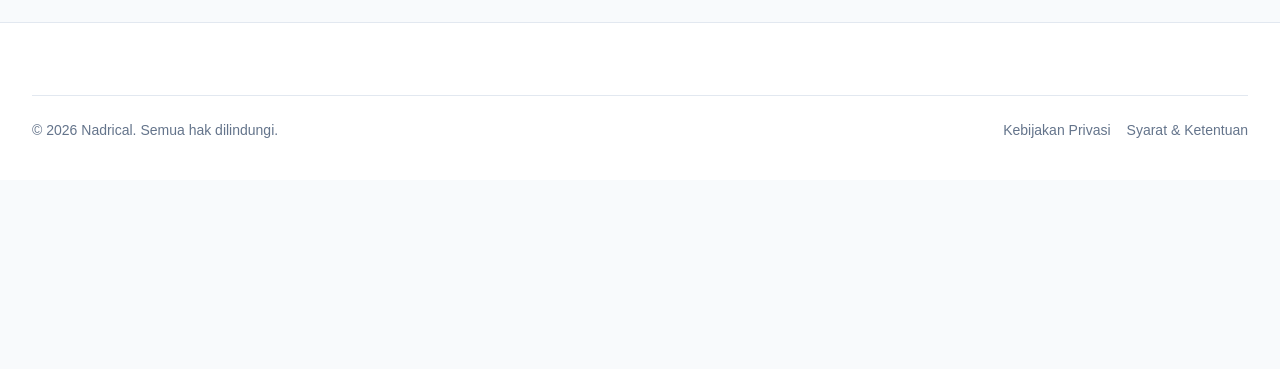
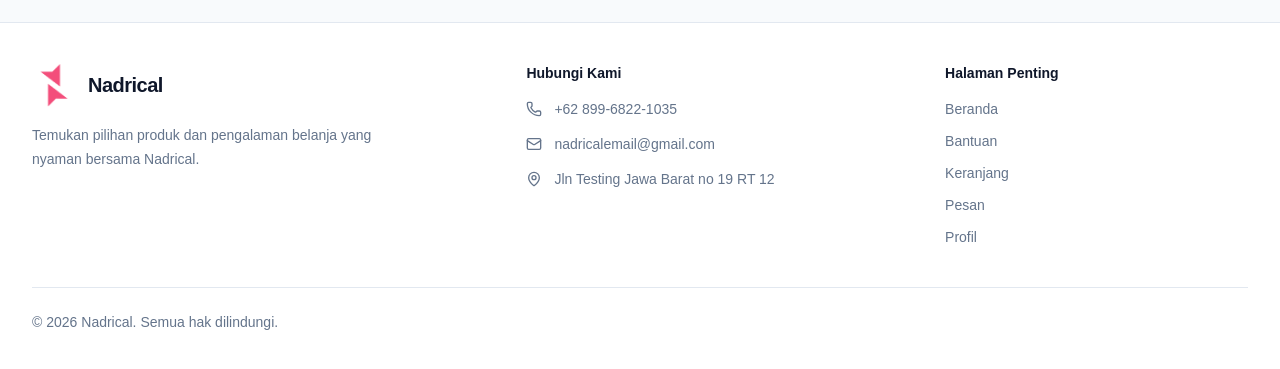
Before and after one commit to sukmaputu/template_marketplace, a React (Vite) app: page / in a window 1280 px wide. Shown: the part 1823-2192 px from the top of the page. Before the commit the page ends 2003 px from the top, so only its background shows below. Built offline with nearby package versions, Linux system fonts and the light colour scheme; no server answers; a web font is replaced by a local one.

Commit message:
Feat: Update footer

```diff
--- a/src/components/MarketplaceFooter.tsx
+++ b/src/components/MarketplaceFooter.tsx
@@ -1,19 +1,101 @@
+import { Mail, MapPin, Phone } from "lucide-react";
+import { Link } from "react-router-dom";
+
+const contactDetails = {
+  phone: "+62 899-6822-1035",
+  phoneLink: "+6289968221035",
+  email: "nadricalemail@gmail.com",
+  address: "Jln Testing Jawa Barat no 19 RT 12",
+};
+
+const importantPages = [
+  { label: "Beranda", to: "/" },
+  { label: "Bantuan", to: "/help" },
+  { label: "Keranjang", to: "/cart" },
+  { label: "Pesan", to: "/message" },
+  { label: "Profil", to: "/profile" },
+];
+
 export function MarketplaceFooter() {
   const year = new Date().getFullYear();
 
   return (
     <footer className="border-t border-[color:var(--color-border)] bg-[color:var(--color-surface)]">
       <div className="mx-auto max-w-7xl px-4 py-10 sm:px-6 lg:px-8">
-        <div className="mt-8 flex flex-col items-center justify-between gap-3 border-t border-[color:var(--color-border)] pt-6 text-sm text-[color:var(--color-text-secondary)] sm:flex-row">
+        <div className="grid gap-10 sm:grid-cols-2 lg:grid-cols-[1.2fr_1fr_0.8fr]">
+          <div>
+            <Link to="/" className="mb-4 inline-flex items-center gap-3">
+              <img
+                src="/logo/logo_nadrical.png"
+                alt=""
+                className="h-11 w-11 object-contain"
+              />
+              <span className="text-xl font-bold tracking-tight text-[color:var(--color-text)]">
+                Nadrical
+              </span>
+            </Link>
+            <p className="max-w-sm text-sm leading-6 text-[color:var(--color-text-secondary)]">
+              Temukan pilihan produk dan pengalaman belanja yang nyaman bersama
+              Nadrical.
+            </p>
+          </div>
+
+          <div>
+            <h2 className="mb-4 text-sm font-semibold text-[color:var(--color-text)]">
+              Hubungi Kami
+            </h2>
+            <address className="not-italic">
+              <ul className="space-y-3 text-sm text-[color:var(--color-text-secondary)]">
+                <li>
+                  <a
+                    href={`tel:${contactDetails.phoneLink}`}
+                    className="inline-flex items-center gap-3 transition-colors hover:text-[color:var(--color-primary)]">
+                    <Phone
+                      aria-hidden="true"
+                      className="h-4 w-4 shrink-0"
+                    />
+                    <span>{contactDetails.phone}</span>
+                  </a>
+                </li>
+                <li>
+                  <a
+                    href={`mailto:${contactDetails.email}`}
+                    className="inline-flex items-center gap-3 transition-colors hover:text-[color:var(--color-primary)]">
+                    <Mail aria-hidden="true" className="h-4 w-4 shrink-0" />
+                    <span>{contactDetails.email}</span>
+                  </a>
+                </li>
+                <li className="flex items-start gap-3">
+                  <MapPin
+                    aria-hidden="true"
+                    className="mt-0.5 h-4 w-4 shrink-0"
+                  />
+                  <span>{contactDetails.address}</span>
+                </li>
+              </ul>
+            </address>
+          </div>
+
+          <nav aria-label="Halaman penting">
+            <h2 className="mb-4 text-sm font-semibold text-[color:var(--color-text)]">
+              Halaman Penting
+            </h2>
+            <ul className="space-y-3 text-sm text-[color:var(--color-text-secondary)]">
+              {importantPages.map((page) => (
+                <li key={page.label}>
+                  <Link
+                    to={page.to}
+                    className="transition-colors hover:text-[color:var(--color-primary)]">
+                    {page.label}
+                  </Link>
+                </li>
+              ))}
+            </ul>
+          </nav>
+        </div>
+
+        <div className="mt-10 border-t border-[color:var(--color-border)] pt-6 text-sm text-[color:var(--color-text-secondary)]">
           <span>© {year} Nadrical. Semua hak dilindungi.</span>
-          <div className="flex items-center gap-4">
-            <a href="#" className="hover:text-[color:var(--color-primary)]">
-              Kebijakan Privasi
-            </a>
-            <a href="#" className="hover:text-[color:var(--color-primary)]">
-              Syarat & Ketentuan
-            </a>
-          </div>
         </div>
       </div>
     </footer>
--- a/src/components/navbar/MarketplaceHeader.tsx
+++ b/src/components/navbar/MarketplaceHeader.tsx
@@ -338,12 +338,15 @@ export function MarketplaceHeader() {
   return (
     <header className="sticky top-0 z-40 border-b border-border bg-surface/95 backdrop-blur supports-[backdrop-filter]:bg-surface/80">
       <div className="mx-auto flex max-w-7xl items-center gap-4 px-4 py-3 sm:px-6 lg:px-8">
-        <Link to="/" className="shrink-0">
+        <Link to="/" className="flex shrink-0 items-center gap-2">
           <img
             src="/logo/logo_nadrical.png"
             alt="Logo"
             className="h-10 w-auto object-contain"
           />
+          <span className="text-lg font-bold tracking-tight text-text">
+            Nadrical
+          </span>
         </Link>
 
         {/* Wrapper luar: hanya untuk deteksi klik-di-luar, BUKAN pembungkus dropdown */}
--- a/src/pages/MessagePage.tsx
+++ b/src/pages/MessagePage.tsx
@@ -1,4 +1,4 @@
-import { useEffect, useRef, useState, useMemo } from "react";
+import { useEffect, useLayoutEffect, useRef, useState, useMemo } from "react";
 import { Link } from "react-router-dom";
 import { ArrowLeft, CheckCheck, Send, User } from "lucide-react";
 import { MarketplaceHeader } from "@/components/navbar/MarketplaceHeader";
@@ -57,7 +57,6 @@ export default function MessagePage() {
   const [messages, setMessages] = useState<ChatMessage[]>([]);
   const [conversation, setConversation] = useState<ChatConversation | null>(null);
   const conversationRef = useRef<ChatConversation | null>(null);
-  conversationRef.current = conversation;
 
   const [draft, setDraft] = useState("");
 
@@ -88,12 +87,30 @@ export default function MessagePage() {
     };
   }, [isAuthenticated, user]);
 
+  useLayoutEffect(() => {
+    conversationRef.current = conversation;
+  }, [conversation]);
+
   // Load conversation
   useEffect(() => {
-    const conv = chatService.ensureConversation(identity);
-    setConversation(conv);
-    setMessages(chatService.getMessages(conv.id));
-    chatService.markAsRead(conv.id, "customer");
+    let cancelled = false;
+
+    async function loadConversation() {
+      const conv = chatService.ensureConversation(identity);
+      const initialMessages = chatService.getMessages(conv.id);
+      chatService.markAsRead(conv.id, "customer");
+
+      await Promise.resolve();
+      if (cancelled) return;
+
+      setConversation(conv);
+      setMessages(initialMessages);
+    }
+
+    void loadConversation();
+    return () => {
+      cancelled = true;
+    };
   }, [identity]);
 
   // WebSocket listeners
@@ -102,8 +119,8 @@ export default function MessagePage() {
       conversation_id?: string;
       conversation?: Partial<ChatConversation>;
       message?: ChatMessage;
-      customer_email?: string;
-      customer_user_id?: string;
+      customer_email?: string | null;
+      customer_user_id?: string | null;
     }) => {
       const currentConv = conversationRef.current;
       if (!currentConv) return false;
--- a/src/services/chat.service.ts
+++ b/src/services/chat.service.ts
@@ -279,7 +279,7 @@ class ChatService {
     return activeConv;
   }
 
-  private async syncConversationRemote(identity: ChatIdentity, localConv: ChatConversation): Promise<void> {
+  private async syncConversationRemote(identity: ChatIdentity, localConv: ChatConversation): Promise<ChatConversation> {
     try {
       const res = await fetch(`${API_BASE}/ecommerce/chats`, {
         method: "POST",
@@ -295,10 +295,10 @@ class ChatService {
         }),
       });
 
-      if (!res.ok) return;
+      if (!res.ok) return localConv;
       const data = await res.json();
       const remoteConv = data?.data;
-      if (!remoteConv || !remoteConv.id) return;
+      if (!remoteConv || !remoteConv.id) return localConv;
 
       const { conversations, messages } = loadStorage();
       const oldId = localConv.id;
@@ -363,12 +363,7 @@ class ChatService {
 
   public async ensureConversationAsync(identity: ChatIdentity): Promise<ChatConversation> {
     const local = this.ensureConversation(identity);
-    try {
-      const synced = await this.syncConversationRemote(identity, local);
-      return synced || local;
-    } catch {
-      return local;
-    }
+    return this.syncConversationRemote(identity, local);
   }
 
   public sendCustomerMessage(
```
Also changed, not shown: src/components/ChatWidget.tsx (+210 -104 lines).
